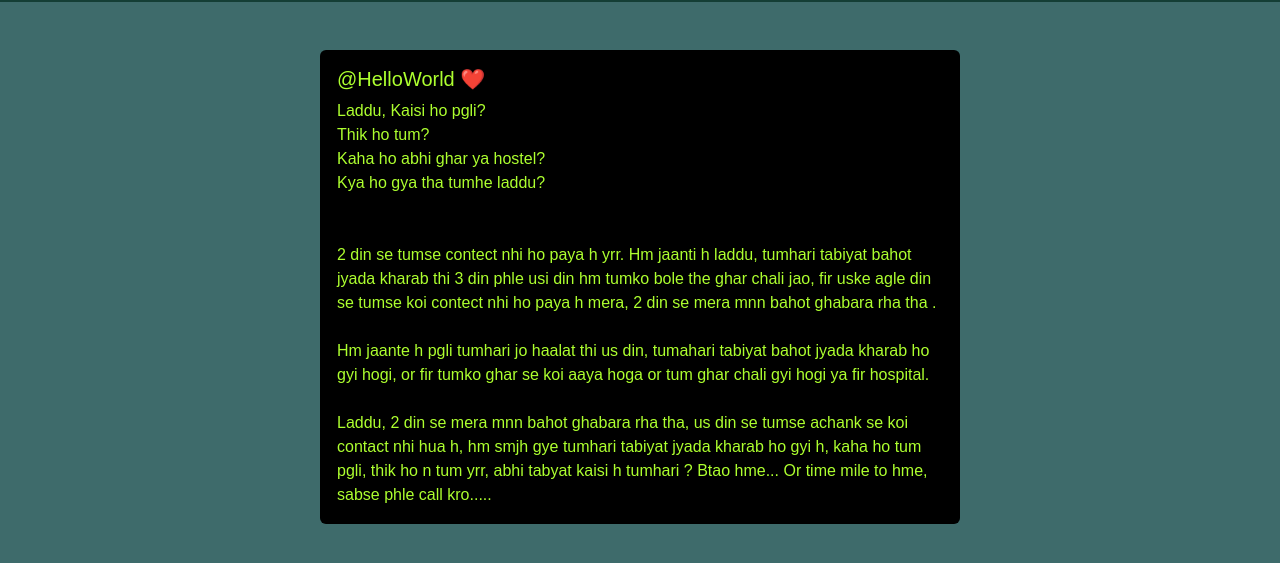
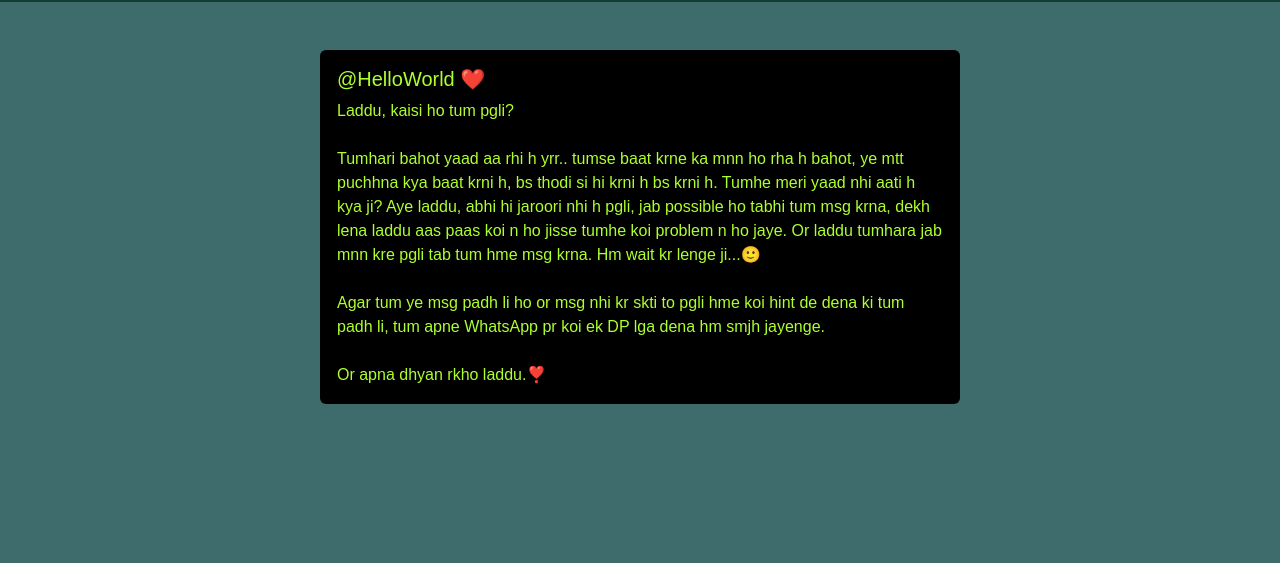
Before and after one commit to Shivam2070/laddu.github.io, a plain HTML site: page main.html in a window 1280 px wide. Shown: the part 61-624 px from the top of the page. Drawn offline with nearby package versions, Linux system fonts and the light colour scheme.

Commit message:
Update main.html

```diff
--- a/main.html
+++ b/main.html
@@ -34,20 +34,14 @@
             <div class="card-body">
                 <h5 class="card-title">@HelloWorld ❤️</h5>
                 <!-- <h6 class="card-subtitle mb-2 text-muted">Card subtitle</h6> -->
-                <p class="card-text">Laddu, Kaisi ho pgli?<br>
-                    Thik ho tum?<br>
-                    Kaha ho abhi ghar ya hostel?<br>
-                    Kya ho gya tha tumhe laddu?<br>
-                    <br>
-                    <br>
-                    2 din se tumse contect nhi ho paya h yrr. Hm jaanti h laddu, tumhari tabiyat bahot jyada kharab thi 3 din phle usi din hm tumko bole the ghar chali jao, fir uske agle din se tumse koi contect nhi ho paya h mera, 2 din se mera mnn bahot ghabara rha tha .
-                    <br>
-                    <br>
-                    Hm jaante h pgli tumhari jo haalat thi us din, tumahari tabiyat bahot jyada kharab ho gyi hogi, or fir tumko ghar se koi aaya hoga or tum ghar chali gyi hogi ya fir hospital.
-                    <br>
-                    <br>
-                    Laddu, 2 din se mera mnn bahot ghabara rha tha, us din se tumse achank se koi contact nhi hua h, hm smjh gye tumhari tabiyat jyada kharab ho gyi h, kaha ho tum pgli, thik ho n tum yrr, abhi tabyat kaisi h tumhari ? Btao hme...
-                    Or time mile to hme, sabse phle call kro.....</p>
+                <p class="card-text">Laddu, kaisi ho tum pgli?<br><br>
+Tumhari bahot yaad aa rhi h yrr.. tumse baat krne ka mnn ho rha h bahot, ye mtt puchhna kya baat krni h, bs thodi si hi krni h bs krni h. Tumhe meri yaad nhi aati h kya ji?
+
+Aye laddu, abhi hi jaroori nhi h pgli, jab possible ho tabhi tum msg krna, dekh lena laddu aas paas koi n ho jisse tumhe koi problem n ho jaye. Or laddu tumhara jab mnn kre pgli tab tum hme msg krna. Hm wait kr lenge ji...🙂
+<br><br>
+Agar tum ye msg padh li ho or msg nhi kr skti to pgli hme koi hint de dena ki tum padh li, tum apne WhatsApp pr koi ek DP lga dena hm smjh jayenge.<br><br>
+Or apna dhyan rkho laddu.❣️
+ </p>
             </div>
         </div>
     </div>
```
